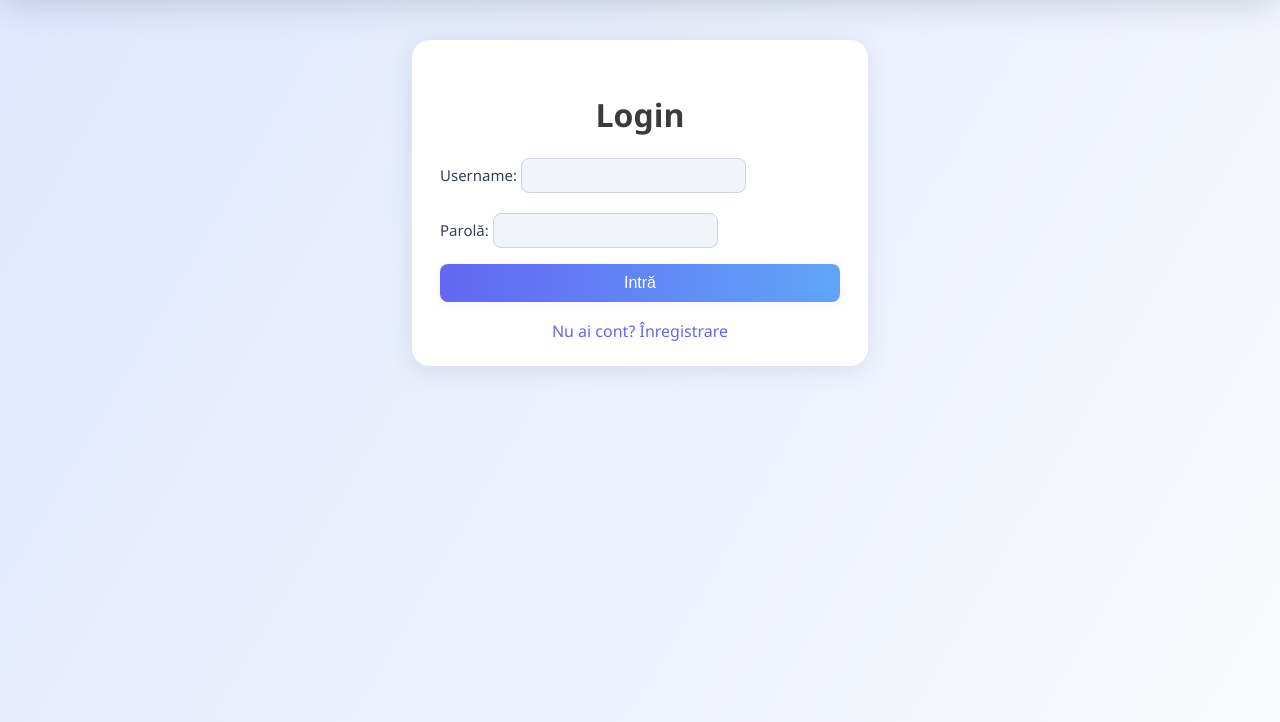
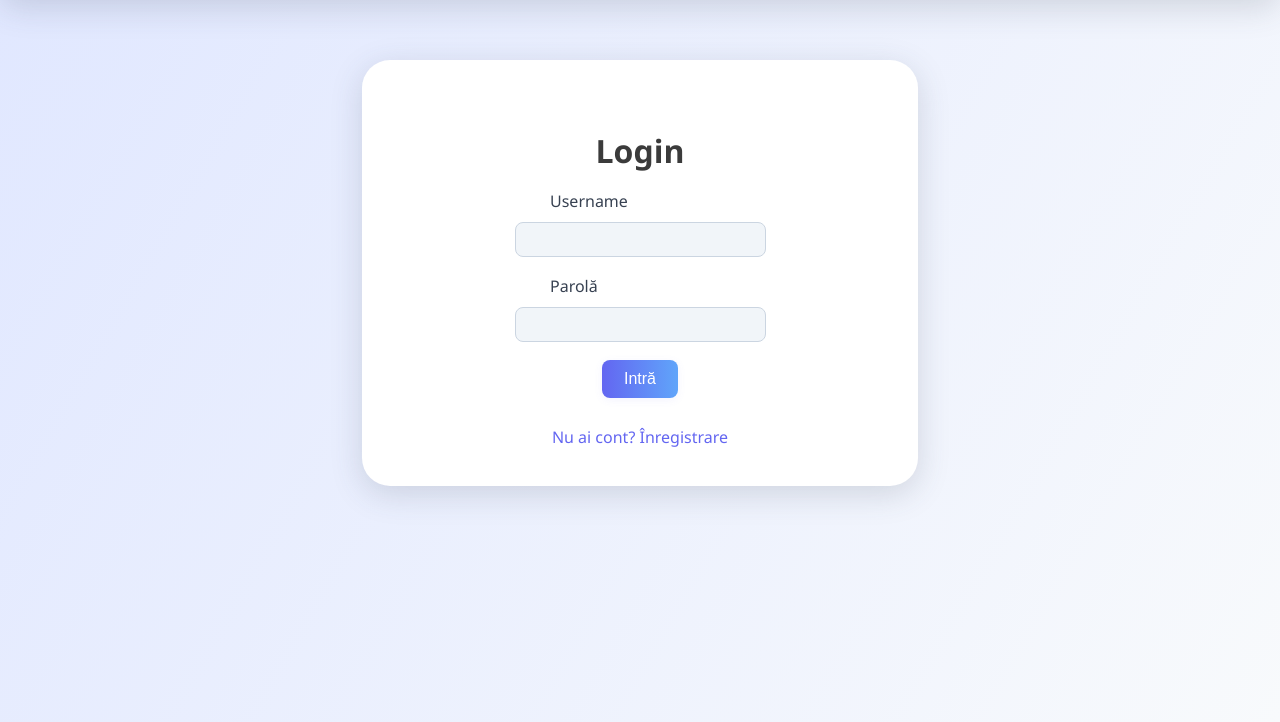
Before and after one commit to ioanadicu/FoaieParcurs, a Flask app: page /login in a window 1280 px wide. Shown: the part 78-800 px from the top of the page. Run offline with Flask 3, Linux system fonts and the light colour scheme.

Commit message:
feat: improve login and registration form styling

```diff
--- a/templates/login.html
+++ b/templates/login.html
@@ -10,14 +10,18 @@
             margin: 0;
             min-height: 100vh;
         }
-        .container {
-            max-width: 400px;
-            margin: 40px auto;
-            background: #fff;
-            border-radius: 18px;
-            box-shadow: 0 4px 24px rgba(60,72,88,0.12);
-            padding: 32px 28px 24px 28px;
-        }
+            .container {
+                max-width: 480px;
+                min-width: 320px;
+                margin: 60px auto 0 auto;
+                background: #fff;
+                border-radius: 28px;
+                box-shadow: 0 8px 32px rgba(60,72,88,0.18);
+                padding: 48px 38px 38px 38px;
+                display: flex;
+                flex-direction: column;
+                align-items: center;
+            }
         h1 {
             text-align: center;
             color: #3b3b3b;
@@ -92,15 +96,17 @@
                 <div class="msg">{{ messages[0] }}</div>
                 {% endif %}
             {% endwith %}
-            <form method="post">
-                <label>Username:
-                    <input type="text" name="username" required>
-                </label>
-                <label>Parolă:
-                    <input type="password" name="password" required>
-                </label>
-                <button type="submit">Intră</button>
-            </form>
+                    <form method="post" style="display:flex;flex-direction:column;align-items:center;gap:18px;">
+                        <div style="width:100%;display:flex;flex-direction:column;align-items:center;">
+                        <label for="login-username" style="font-size:16px;color:#374151;font-weight:500;text-align:left;margin-bottom:6px;width:80%;max-width:260px;">Username</label>
+                              <input id="login-username" type="text" name="username" required style="width:100%;max-width:420px;margin-bottom:0;">
+                        </div>
+                        <div style="width:100%;display:flex;flex-direction:column;align-items:center;">
+                        <label for="login-password" style="font-size:16px;color:#374151;font-weight:500;text-align:left;margin-bottom:6px;width:80%;max-width:260px;">Parolă</label>
+                              <input id="login-password" type="password" name="password" required style="width:100%;max-width:420px;margin-bottom:0;">
+                        </div>
+                        <button type="submit">Intră</button>
+                    </form>
             <a href="/register">Nu ai cont? Înregistrare</a>
         </div>
 </body>
```
Also changed, not shown: templates/register.html (+18 -12 lines), parcurs.db, 1 other file.
